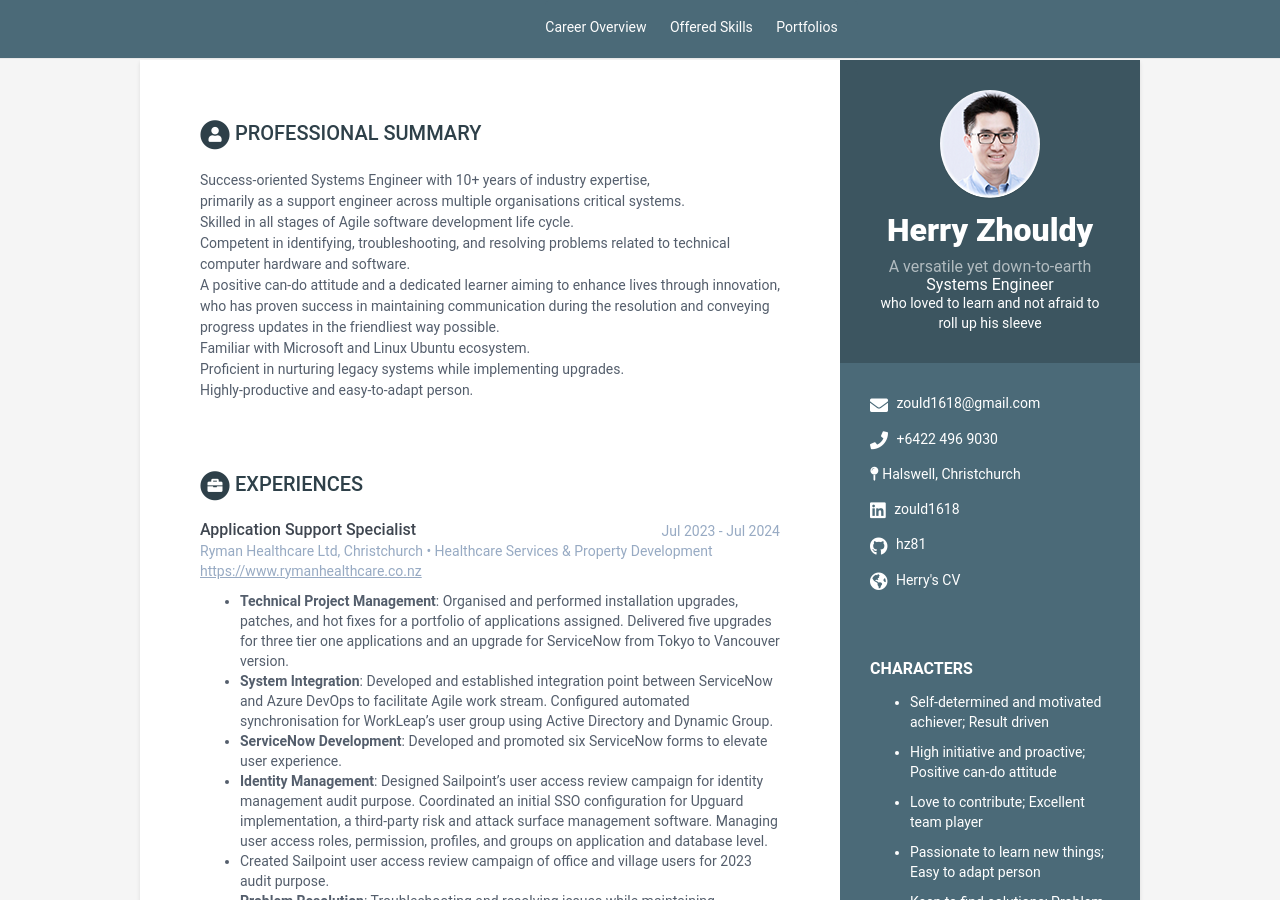
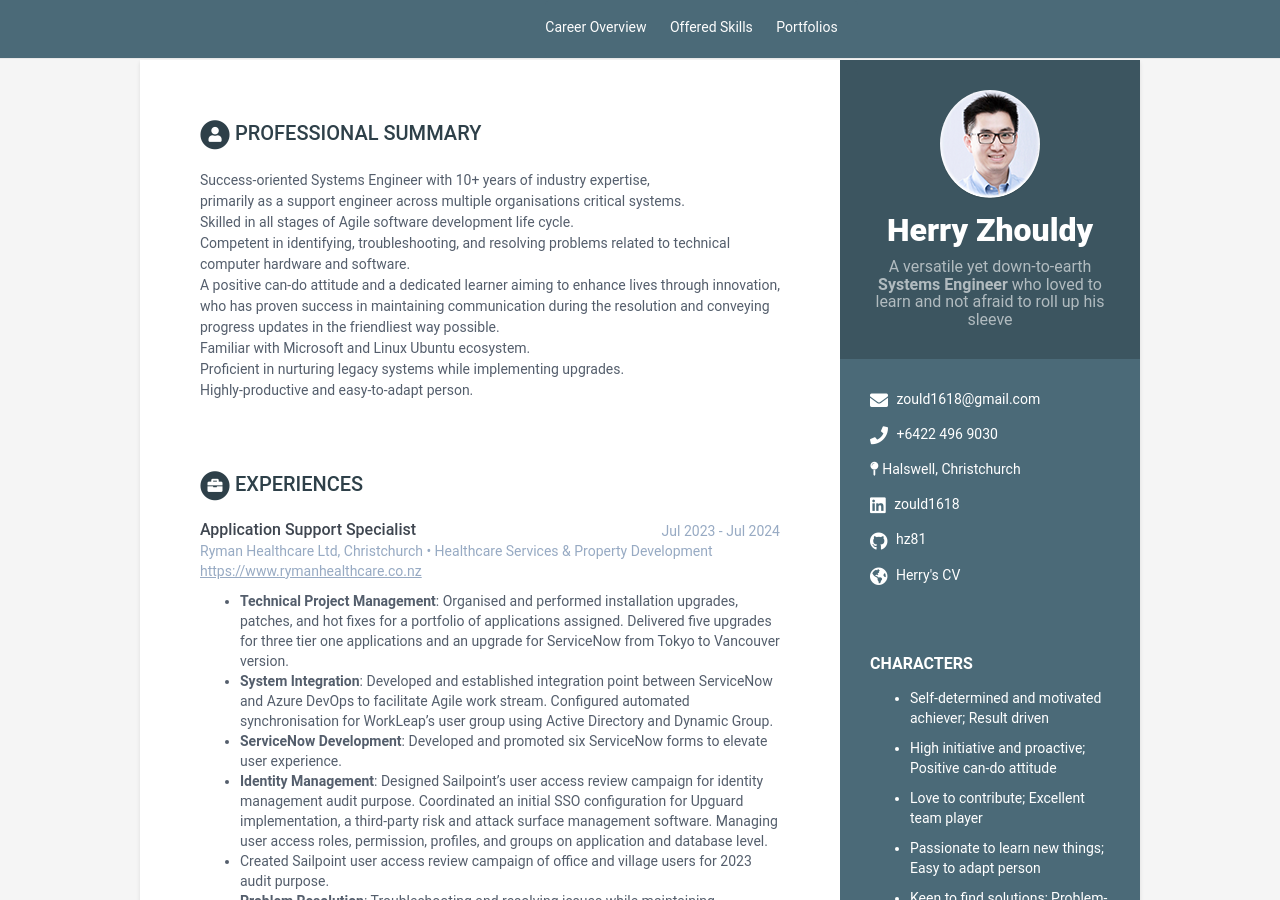
Before and after one commit to hz81/cv-se001, a Jekyll site: the page built from index.html, in a window 1280 px wide and 900 px high. Built offline with Jekyll 4.4.1, drawn with Linux system fonts in a browser that asks for light colours.

Commit message:
Update data.yml

```diff
--- a/_data/data.yml
+++ b/_data/data.yml
@@ -11,7 +11,7 @@ sidebar:
 
     # Profile information
     name: Herry Zhouldy
-    tagline: A versatile yet down-to-earth <h3 class="tagline-highlight">Systems Engineer</h3> who loved to learn and not afraid to roll up his sleeve
+    tagline: A versatile yet down-to-earth <b>Systems Engineer</b> who loved to learn and not afraid to roll up his sleeve
     avatar: profile.png  #place a 100x100 picture inside /assets/images/ folder and provide the name of the file below
 
     # Sidebar links
```
